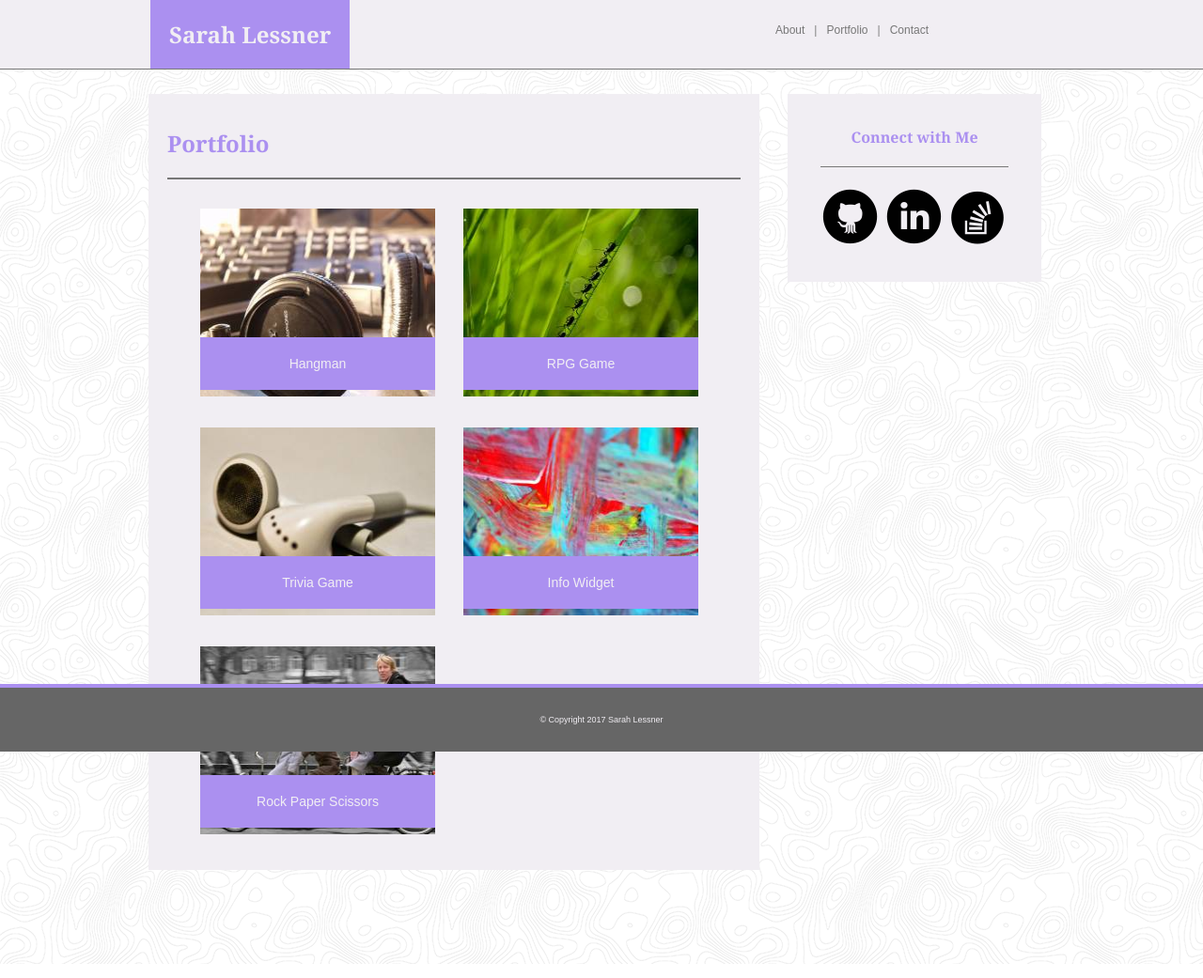
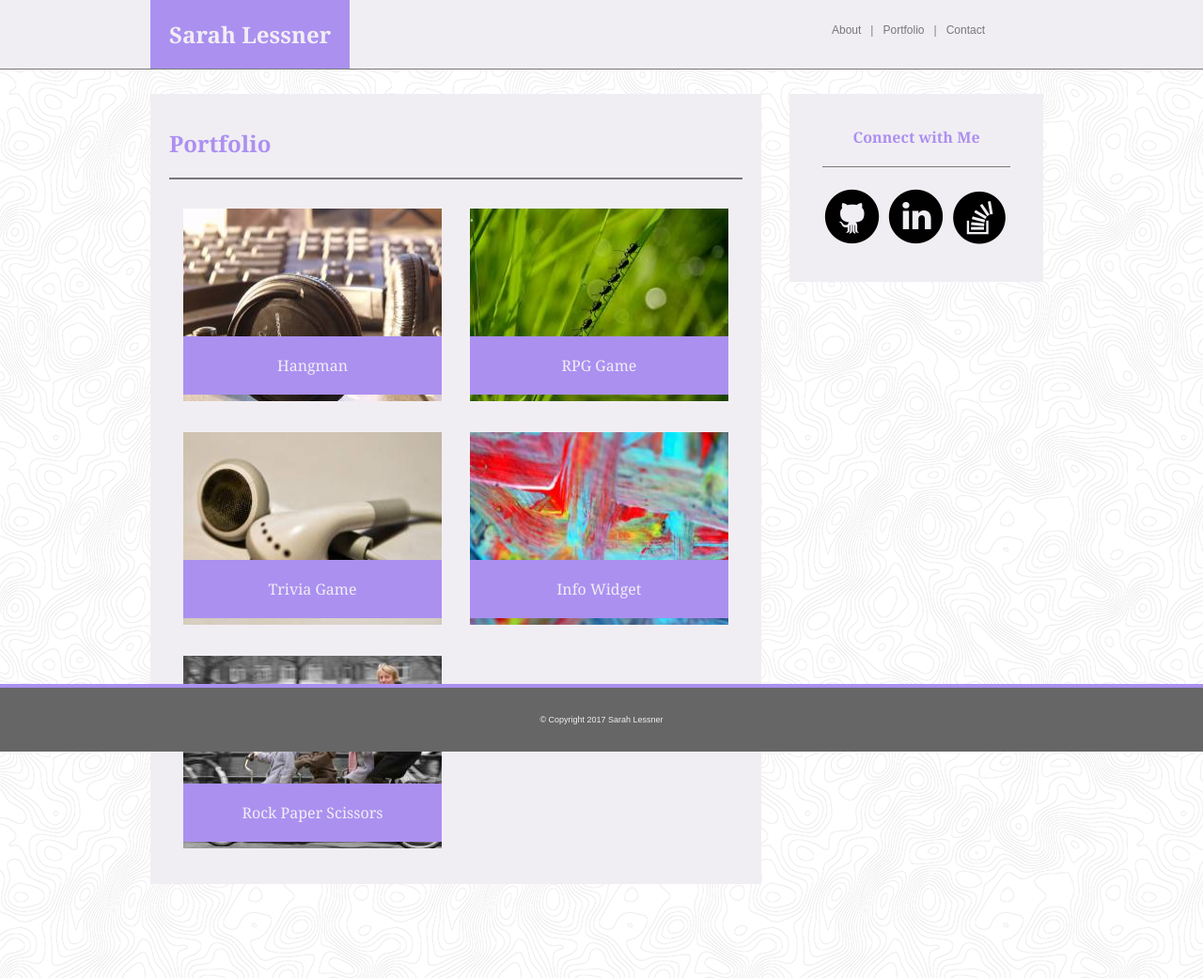
Before and after one commit to sarahlessner/basic-portfolio, a plain HTML site: page portfolio.html in a window 1280 px wide. Shown: the whole page at 94% size. Drawn offline with Linux system fonts and the light colour scheme.

Commit message:
all done

```diff
--- a/assets/css/style.css
+++ b/assets/css/style.css
@@ -7,6 +7,8 @@ body {
 	background-image: url("../images/topography.png");
 	font-family: 'Arial', 'Helvetica Neue', 'Helvetica', 'sans-serif';
 	font-size: 12px;
+	margin: 0;
+
 
 }
 
@@ -21,10 +23,17 @@ a {
 	text-decoration: none;
 }
 
+a:hover {
+	color:white;
+}
+
+
+
 
 #container {
 	background: #f1eef3;
-	width: 100%;
+	width: 1200px;
+	min-width: 100%;
 	top: 0;
 	left: 0;
 	right: 0;
@@ -34,13 +43,8 @@ a {
 }
 
 #headercontent {
-	background: #f1eef3;
-	width: 100%;
-	top: 0;
-	left: 0;
-	right: 0;
-	border-bottom: 1px solid #777777;
-	position: absolute;
+	min-width: 100%;
+
 }
 
 #myname {
@@ -58,8 +62,8 @@ a {
     float: right;
     text-align: left;
     position: absolute;
-    margin: auto;
-    margin-left: 800px;
+    right: 0;
+    left: 860px;
     padding: 20px;
     min-width: 250px;
 }
@@ -75,7 +79,7 @@ a {
 #content {
 	clear: both;
 	width: 960px;
-	margin: 100px auto 100px 150px;
+	margin: 100px auto 100px 160px;
 	overflow: auto;
 }
 
@@ -132,7 +136,6 @@ a {
 #placeholderarea {
 	width: 100%;
 	margin: auto;
-	margin-left: 20px;
 }
 
 .placeholderbox {
@@ -143,6 +146,7 @@ a {
 	overflow: auto;
 }
 
+
 .placeholderlinks {
 	background: #ab90f0;
 	color: #f1eef3;
@@ -152,8 +156,15 @@ a {
 	right:0;
 	left:0;
 	bottom: 10px;
-	font-size: 14px;
+	font-size: 16px;
+	font-family: 'Georgia', 'Times', 'Times New Roman', 'serif';
 }
+
+.placeholderlinks:hover {
+	background: #f1eef3;
+	color: #ab90f0;
+}
+
 
 #myform {
 	clear: both;
@@ -217,6 +228,10 @@ label {
 
 }
 
+.icon:hover {
+	opacity: 0.5;
+}
+
 
 footer {
 	clear: both;
--- a/portfolio.html
+++ b/portfolio.html
@@ -2,16 +2,14 @@
 <html>
 <head>
 	<title>That Portfolio Though</title>
+	  <!-- <link rel="stylesheet" type="text/css" href="assets/css/reset.css"> -->
 	  <link rel="stylesheet" type="text/css" href="assets/css/style.css">
 </head>
 <body>
 <div>
 	<header id="container">
 		<div id="headercontent">
-			<div>
 			<h1 id="myname">Sarah Lessner</h1>
-			</div>
-
 			<div id="navigation">
 				<div class="navitem">
 				<a href="index.html">About</a>
@@ -38,7 +36,7 @@
 
 			<div id="placeholderarea">
 					<a href="#" target="_blank"><div class="placeholderbox">
-					<img width="250" height="200" src="assets/images/placeholder1.jpeg">
+					<img class="icon" width="275" height="205" src="assets/images/placeholder1.jpeg">
 						<div class="placeholderlinks">
 						Hangman
 						</div>
@@ -46,7 +44,7 @@
 					</a>
 
 					<a href="#" target="_blank"><div class="placeholderbox">
-					<img width="250" height="200" src="assets/images/placeholder2.jpeg">
+					<img class="icon" width="275" height="205" src="assets/images/placeholder2.jpeg">
 						<div class="placeholderlinks">
 						RPG Game
 						</div>
@@ -54,7 +52,7 @@
 					</a>
 
 					<a href="#" target="_blank"><div class="placeholderbox">
-					<img width="250" height="200" src="assets/images/placeholder3.jpeg">
+					<img class="icon" width="275" height="205" src="assets/images/placeholder3.jpeg">
 						<div class="placeholderlinks">
 						Trivia Game
 						</div>
@@ -62,7 +60,7 @@
 					</a>
 
 					<a href="#" target="_blank"><div class="placeholderbox">
-					<img width="250" height="200" src="assets/images/placeholder4.jpeg">
+					<img class="icon" width="275" height="205" src="assets/images/placeholder4.jpeg">
 						<div class="placeholderlinks">
 						Info Widget
 						</div>
@@ -70,7 +68,7 @@
 					</a>
 
 					<a href="#" target="_blank"><div class="placeholderbox">
-					<img width="250" height="200" src="assets/images/placeholder5.jpeg">
+					<img class="icon" width="275" height="205" src="assets/images/placeholder5.jpeg">
 						<div class="placeholderlinks">
 						Rock Paper Scissors
 						</div>
@@ -86,11 +84,11 @@
 			<h1 id=connectme> Connect with Me </h1>
 
 				<div class="icons">
-					<a href="https://www.github.com/sarahlessner"><img width="64" height="64" src="assets/images/github-icon.png" alt="Github"></a>
+					<a href="https://www.github.com/sarahlessner"><img class="icon" width="64" height="64" src="assets/images/github-icon.png" alt="Github"></a>
 
-					<a href="https://www.linkedin.com/in/sarah-lessner-713ab932"><img width="64" height="64" src="assets/images/linkedin-icon.png" alt="Linkedin"></a>
+					<a href="https://www.linkedin.com/in/sarah-lessner-713ab932"><img class="icon" width="64" height="64" src="assets/images/linkedin-icon.png" alt="Linkedin"></a>
 
-					<a href="http://stackoverflow.com/users/7697729/sarah-lessner"><img width="64" height="64" src="assets/images/stackoverflow-icon.png" alt="Stackoverflow"></a>
+					<a href="http://stackoverflow.com/users/7697729/sarah-lessner"><img class="icon" width="64" height="64" src="assets/images/stackoverflow-icon.png" alt="Stackoverflow"></a>
 				</div>
 		</div>
 	</div>
```
Also changed, not shown: contact.html (+4 -3 lines), index.html (+4 -3 lines).
